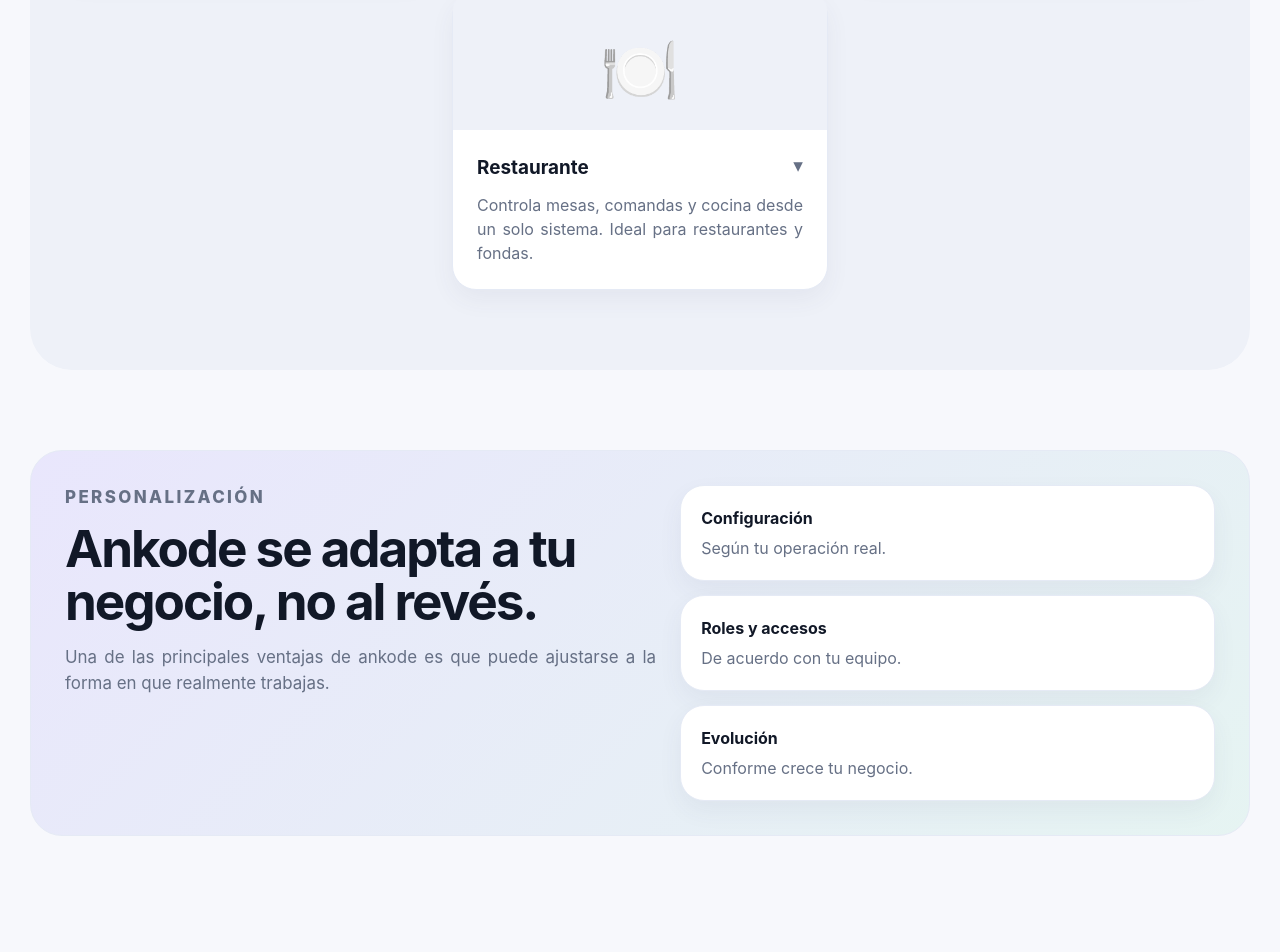
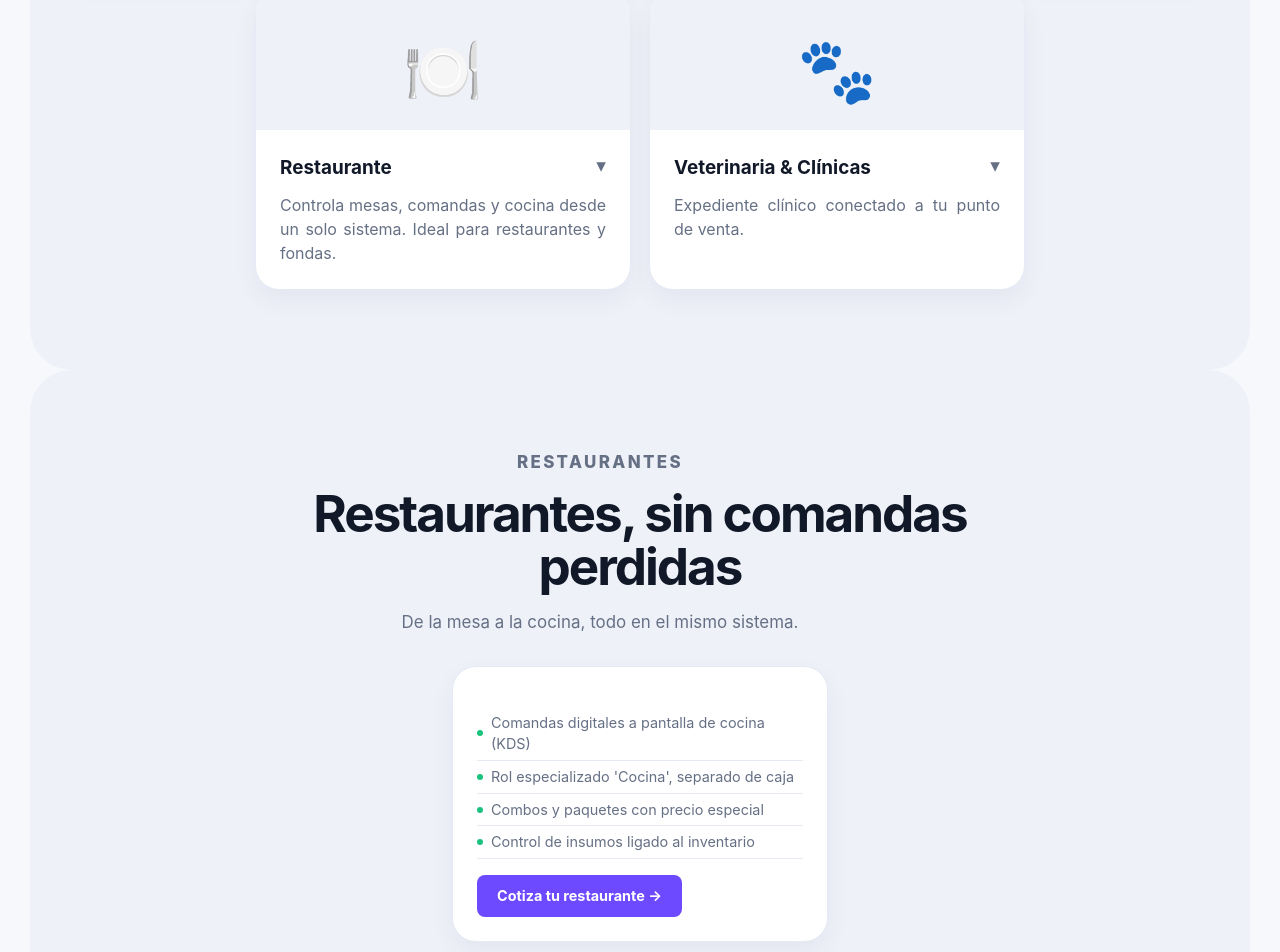
Before and after one commit to alefdel20/ankode, a React (Vite) app in the folder frontend/: page / in a window 1280 px wide. Shown: the part 2600-3552 px from the top of the page. Built offline with nearby package versions, Linux system fonts and the light colour scheme.

Commit message:
feat: se ve veterinaria t otras

```diff
--- a/frontend/src/App.jsx
+++ b/frontend/src/App.jsx
@@ -148,6 +148,30 @@
       href: 'https://wa.me/525515133527?text=Hola%2C%20quiero%20una%20demo%20de%20Ankode%20para%20restaurante',
     },
   },
+  {
+    id: 'veterinaria',
+    emoji: '🐾',
+    title: 'Veterinaria & Clínicas',
+    desc: 'Expediente clínico conectado a tu punto de venta.',
+    features: [
+      'Expediente por paciente, vinculado al dueño',
+      'Historial de citas y eventos preventivos',
+      'Recetas y seguimiento de tratamiento',
+      'Rol clínico independiente del área de caja',
+    ],
+    comingSoon: true,
+    cta: {
+      label: 'Próximamente',
+      href: null,
+    },
+  },
+];
+
+const restauranteHighlights = [
+  'Comandas digitales a pantalla de cocina (KDS)',
+  "Rol especializado 'Cocina', separado de caja",
+  'Combos y paquetes con precio especial',
+  'Control de insumos ligado al inventario',
 ];
 
 function CartIcon({ count }) {
@@ -649,7 +673,11 @@
                           <li key={f}>{f}</li>
                         ))}
                       </ul>
-                      {giro.cta && (
+                      {giro.comingSoon ? (
+                        <span className="pill" style={{ marginTop: 16 }}>
+                          {giro.cta.label}
+                        </span>
+                      ) : giro.cta && (
                         <a
                           href={giro.cta.href}
                           target="_blank"
@@ -665,6 +693,33 @@
                 </article>
               );
             })}
+          </div>
+        </section>
+
+        <section className="section section-soft">
+          <div className="section-heading center">
+            <p className="eyebrow">Restaurantes</p>
+            <h2>Restaurantes, sin comandas perdidas</h2>
+            <p>De la mesa a la cocina, todo en el mismo sistema.</p>
+          </div>
+          <div className="industry-grid">
+            <article className="industry-card" style={{ gridColumn: '1 / -1' }}>
+              <div className="industry-card__detail industry-card__detail--open">
+                <ul className="industry-card__features">
+                  {restauranteHighlights.map((f) => (
+                    <li key={f}>{f}</li>
+                  ))}
+                </ul>
+                <a
+                  href="https://wa.me/525515133527?text=Hola%2C%20quiero%20una%20demo%20de%20Ankode%20para%20restaurante"
+                  target="_blank"
+                  rel="noopener noreferrer"
+                  className="industry-card__cta"
+                >
+                  Cotiza tu restaurante &#x2192;
+                </a>
+              </div>
+            </article>
           </div>
         </section>
 
@@ -745,6 +800,27 @@
                 <p>{step}</p>
               </div>
             ))}
+          </div>
+        </section>
+
+        <section className="section">
+          <div className="section-heading center">
+            <p className="eyebrow">Facturación</p>
+            <h2>Factura sin salir del ticket de venta</h2>
+            <p>
+              Agrega facturación electrónica CFDI 4.0 a cualquier plan. Timbrado
+              automático vía PAC certificado — sin manejar tú el proceso ante el SAT.
+            </p>
+          </div>
+          <div className="soft-card" style={{ maxWidth: 640, margin: '0 auto', padding: 32 }}>
+            <ul style={{ margin: '0 0 20px', paddingLeft: 18, color: 'var(--muted)', display: 'grid', gap: 8 }}>
+              <li>Timbrado automático vía PAC certificado</li>
+              <li>Factura generada desde la venta, sin recapturar datos</li>
+              <li>Compatible con personas físicas y morales</li>
+            </ul>
+            <p style={{ margin: 0, fontWeight: 700, color: 'var(--text-strong)' }}>
+              +$149 MXN/mes · disponible en todos los planes
+            </p>
           </div>
         </section>
 
```
